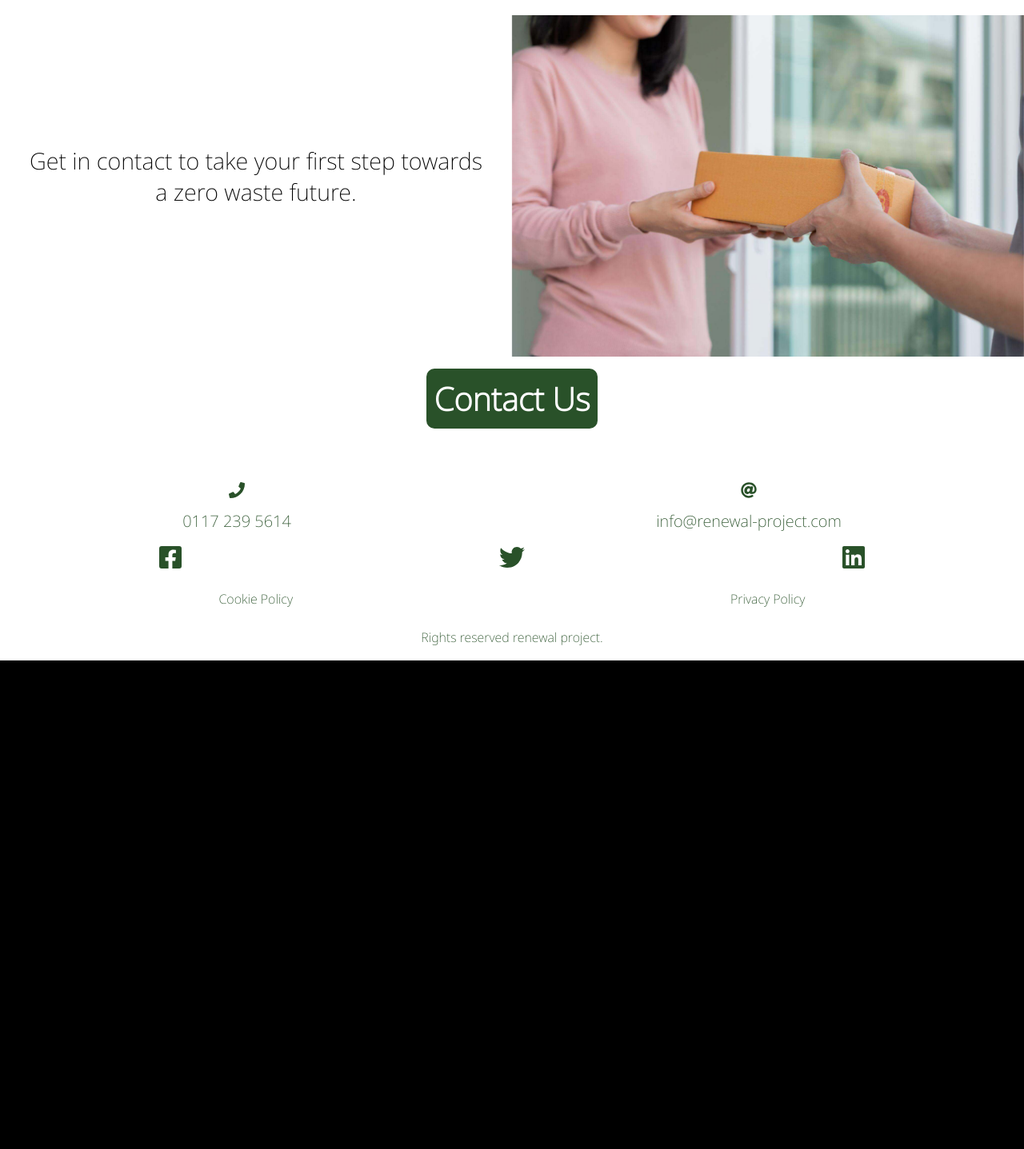
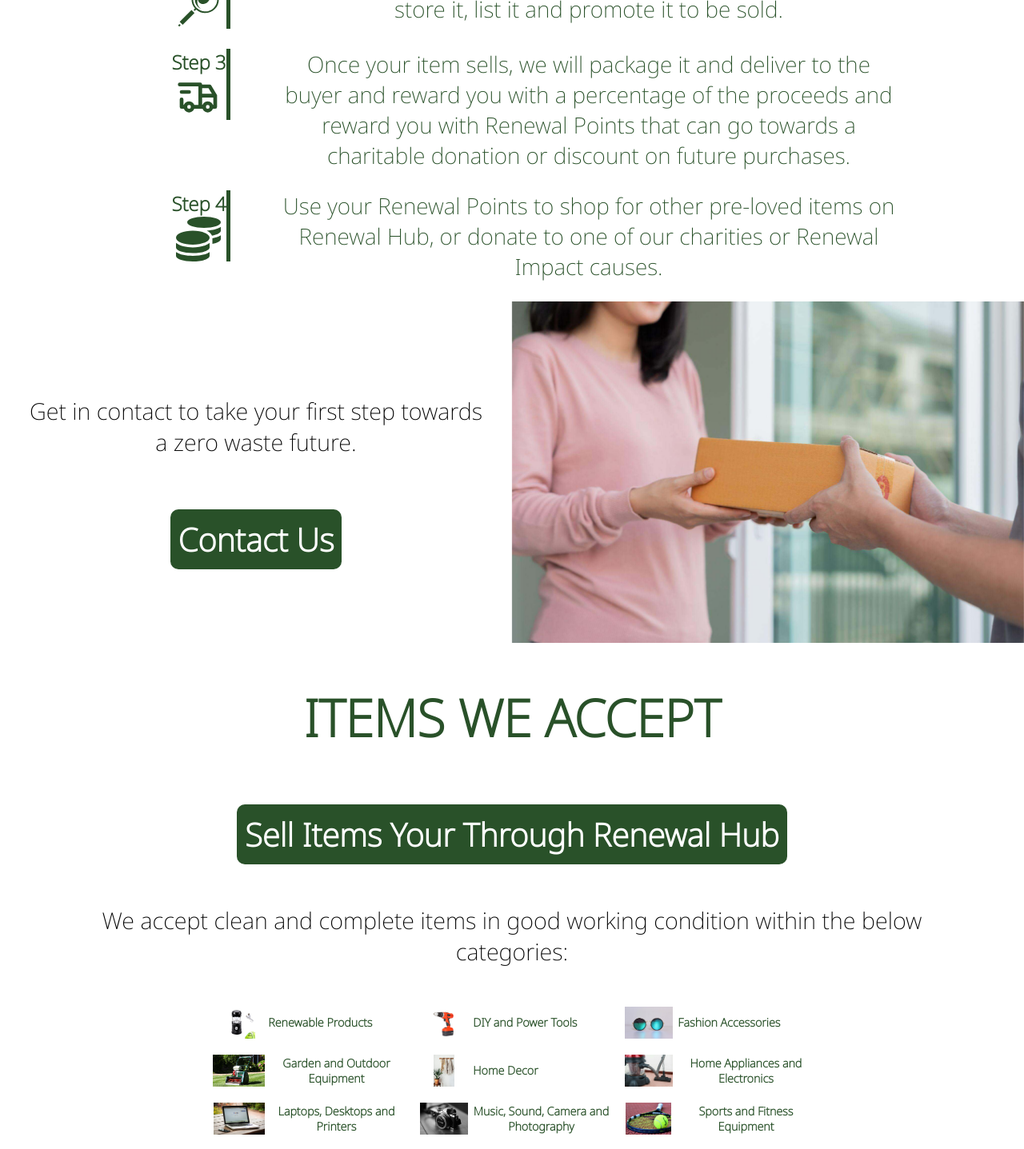
Before and after one commit to blakepablo24/renewal-project, a React (Vite) app: page /renewal-hub in a window 1280 px wide. Shown: the part 1330-2767 px from the top of the page at 80% size. Before the commit the page ends 2156 px from the top, so only its background shows below. Built offline with nearby package versions, Linux system fonts and the light colour scheme.

Commit message:
more content

```diff
--- a/index.html
+++ b/index.html
@@ -17,6 +17,7 @@
     <link href="https://fonts.googleapis.com/css2?family=Crimson+Pro:wght@200&display=swap" rel="stylesheet">
     <link rel="preconnect" href="https://fonts.googleapis.com">
     <link rel="preconnect" href="https://fonts.gstatic.com" crossorigin>
+    <meta name="p:domain_verify" content="2c4f47a182657aea8386f05e00c0ef5a"/>
     <link href="https://fonts.googleapis.com/css2?family=Noto+Sans:wght@200&display=swap" rel="stylesheet">
     <meta name="viewport" content="width=device-width, initial-scale=1.0" />
     <meta name="google-site-verification" content="OQV9GqlMx2yeQZ3vpBWO-K32GZBG6uV9BwtxjKnLXlM" />
--- a/src/constants/constants.jsx
+++ b/src/constants/constants.jsx
@@ -1,12 +1,78 @@
+import diyPowerTools from '../assets/diy-power-tools.jpg';
+import fashionAccessories from '../assets/fashion-accessories.jpg';
+import gardenOutdoorEquipment from '../assets/garden-outdoor-equipment.jpg';
+import homeDecor from '../assets/home-and-decor.jpg';
+import homeApplianceElectronics from '../assets/home-aplliances-eletronics.jpg';
+import laptopsDesktopsPrinters from '../assets/laptops-desktops-printers.jpg';
+import musicSoundCameraPhotography from '../assets/music-sound-camera-photography.jpg';
+import sportsFitnessEquipment from '../assets/sports-fitness-equipment.jpg';
+import toysGames from '../assets/toys-games.jpg';
+import renewableProducts from '../assets/renewable-products.png';
+
 let myConstClass = {}
+
+const shoppingCategories = [
+  {
+      title: "Renewable Products",
+      image: renewableProducts,
+      link: "https://5d164f.myshopify.com/collections/all"
+  },
+  {
+      title: "DIY and Power Tools",
+      image: diyPowerTools,
+      link: "https://5d164f.myshopify.com/collections/all"
+  },
+  {
+      title: "Fashion Accessories",
+      image: fashionAccessories,
+      link: "https://5d164f.myshopify.com/collections/all"
+  },
+  {
+      title: "Garden and Outdoor Equipment",
+      image: gardenOutdoorEquipment,
+      link: "https://5d164f.myshopify.com/collections/all"
+  },
+  {
+      title: "Home Decor",
+      image: homeDecor,
+      link: "https://5d164f.myshopify.com/collections/all"
+  },
+  {
+      title: "Home Appliances and Electronics",
+      image: homeApplianceElectronics,
+      link: "https://5d164f.myshopify.com/collections/all"
+  },
+  {
+      title: "Laptops, Desktops and Printers",
+      image: laptopsDesktopsPrinters,
+      link: "https://5d164f.myshopify.com/collections/all"
+  },
+  {
+      title: "Music, Sound, Camera and Photography",
+      image: musicSoundCameraPhotography,
+      link: "https://5d164f.myshopify.com/collections/all"
+  },
+  {
+      title: "Sports and Fitness Equipment",
+      image: sportsFitnessEquipment,
+      link: "https://5d164f.myshopify.com/collections/all"
+  },
+  {
+      title: "Toys and Games",
+      image: toysGames,
+      link: "https://5d164f.myshopify.com/collections/all"
+  },
+]
 
 if (!process.env.NODE_ENV || process.env.NODE_ENV === 'development') {
   myConstClass = {
-    BASE_URL: "http://localhost:8000"
+    BASE_URL: "http://localhost:8000",
+    shoppingCategories: shoppingCategories
   }
 } else {
   myConstClass = {
-    BASE_URL: "https://renewal-project.com/renewal-project-back/public"
+    BASE_URL: "https://renewal-project.com/renewal-project-back/public",
+    shoppingCategories: shoppingCategories
   }
 }
 
--- a/src/containers/LandingPage/LandingPage.jsx
+++ b/src/containers/LandingPage/LandingPage.jsx
@@ -174,12 +174,12 @@
                         <img className='main-image' src={pierImage} />
                     </div>
                 </div>
+                <button className='main-button' onClick={this.props.changeSubjectHandler}>
+                    <h4>Contact Us</h4>
+                </button>
                 <div className={classes.landingPageFullScreen}>
                     <div className='image-and-paragraphs-container'>
                     <div className='paragraph-container'>
-                            <button className='main-button' onClick={this.props.changeSubjectHandler}>
-                                <h4>Contact Us</h4>
-                            </button>
                             <p className='pillar-paragraph'>At Renewal Project, we're committed to helping you make a positive impact on the environment while earning points and rewards. Whether you're interested in our Renewal Hub for sustainable trade, Renewal Tech for eco-friendly IT solutions, Renewal Impact for global climate initiatives, or Renewal Check for a comprehensive sustainability assessment, we have the expertise and resources to support you.</p>
                             <h3 className='intro-paragraph-title'>Take the First Step Towards a Greener Future</h3>
                             <p className='pillar-paragraph'>Ready to join the movement towards sustainability? Contact us today to learn more about our services or to book your free Renewal Check. Let us help you discover practical solutions and eco-friendly products that can transform your home or business.</p>
--- a/src/containers/RenewalHub/RenewalHub.jsx
+++ b/src/containers/RenewalHub/RenewalHub.jsx
@@ -8,6 +8,7 @@
 import packageImage from '../../assets/4.jpg';
 import FUNCTIONS from '../../functions/functions';
 import renewalHubImage from '../../assets/renewal-hub-banner.png';
+import CONST from '../../constants/constants';
 
 class RenewalHub extends Component{
 
@@ -27,6 +28,9 @@
                     </Link>
                     <div className='paragraph-container'>
                         <p className='pillar-paragraph'>At Renewal Hub, we champion a circular economy by recycling and reusing used items. We connect communities through sustainable trade and reward loyalty, creating a network of individuals committed to reducing waste and embracing eco-friendly living. By turning unwanted items into valued resources, we are committed to promoting community engagement and zero waste practices.</p>
+                    </div>
+                    <div className='paragraph-container'>
+                        <p className='pillar-paragraph'>Earn points for every item you trade-in which will help go towards discounts on products and solutions you purchase from us in future! Find out more about our Renewal Points on our store page</p>
                     </div>
                     <Link className='main-button' to='https://5d164f.myshopify.com/collections/all'>
                         <h4>Check Out Our {this.props.subjects[0]} Store</h4>
@@ -68,12 +72,32 @@
                     <div className='image-and-paragraphs-container'>
                             <div className='paragraph-container'>
                                 <p className='pillar-paragraph'>Get in contact to take your first step towards a zero waste future.</p>
+                                <Link className='main-button' to='/contact-form'>
+                                    <h4>Contact Us</h4>
+                                </Link>
                             </div>
                             <img className='main-image' src={packageImage} />
                         </div>
                     </div>
-                    <Link className='main-button' to='/contact-form'>
-                        <h4>Contact Us</h4>
+                    <h2 className='intro-title'>ITEMS WE ACCEPT</h2>
+                    <Link className='main-button' to='/sell-your-items-through-renewal-hub'>
+                        <h4>Sell Items Your Through {this.props.subjects[0]}</h4>
+                    </Link>
+                    <div className='paragraph-container'>
+                        <p className='pillar-paragraph'>We accept clean and complete items in good working condition within the below categories:</p>
+                    </div>
+                    <div className={classes.shoppingCategoriesContainer}>
+                        {CONST.shoppingCategories.map((category, i) =>
+                        <Link to={category.link} key={i} className={classes.shoppingCategoryContainer}>
+                            <img className={classes.shoppingCategoryImage} src={category.image} />
+                            <div className={classes.shoppingCategoryHeadingContainer}>
+                                <h3 className={classes.shoppingCategoryHeading}>{category.title}</h3>
+                            </div>
+                        </Link>
+                        )}
+                    </div>
+                    <Link className='main-button' to='/sell-your-items-through-renewal-hub'>
+                        <h4>Sell Items Your Through {this.props.subjects[0]}</h4>
                     </Link>
             </div>
         )
--- a/src/containers/RenewalHub/RenewalHub.module.css
+++ b/src/containers/RenewalHub/RenewalHub.module.css
@@ -36,3 +36,107 @@
 .stepParagraph {
     font-size: 1.3rem;
 }
+
+.shopLinkContainer {
+    display: grid;
+    place-items: center center;
+    grid: 1fr / 8fr 2fr;
+    width: 95%;
+}
+
+.linkImage {
+    width: 100%;
+}
+
+.shoppingCategoriesContainer  {
+    display: grid;
+    place-items: center center;
+    width: 95%;
+}
+
+.shoppingCategoryContainer{
+    display: grid;
+    place-items: center center;
+    width: 95%;
+    height: 5vh;
+    position: relative;
+    margin-bottom: 2.5vh;
+    grid-template-columns: 3fr 7fr;
+}
+
+.shoppingCategoryImage {
+    max-width: 100%;
+    height: 5vh;
+}
+
+.shoppingCategoryHeadingContainer {
+    height: 100%;
+    width: 100%;
+    color: var(--main-txt);
+    display: grid;
+    place-items: center start;
+    z-index: 1;
+}
+
+.shoppingCategoryHeading {
+    font-size: 0.9rem;
+}
+
+.shoppingLinkContainer {
+    display: grid;
+    place-items: center center;
+    width: 100%;
+}
+
+/* mobile landscape */
+@media only screen and (min-width : 321px) and (max-width : 1023px) and (orientation : landscape) {
+    .shoppingCategoriesContainer  {
+        grid-template-columns: 1fr 1fr 1fr;
+        width: 80%;
+    }
+
+    .shoppingLinkContainer {
+        grid-auto-flow: column;
+    }
+}
+
+@media only screen and (min-width: 1024px) and (orientation: landscape) {
+    .shoppingCategoriesContainer  {
+        display: grid;
+        place-items: center center;
+        grid-template-columns: 1fr 1fr 1fr;
+        width: 60%;
+    }
+
+    .shoppingLinkContainer {
+        display: grid;
+        place-items: center center;
+        grid-auto-flow: column;
+    }
+
+    .stepsContainer {
+        display: grid;
+        place-items: center center;
+        width: 100%;
+    }
+
+    .stepContainer {
+        width: 75%;
+    }
+
+    .stepContainer svg {
+        font-size: 3.5rem;
+    }
+
+    .stepHeading {
+        place-self: start center;
+        display: grid;
+        place-items: center center;
+        margin-right: 10px;
+        border-right: solid var(--main-txt) 5px;
+    }
+
+    .stepParagraph {
+        font-size: 1.75rem;
+    }
+}
```
Also changed, not shown: src/components/Ui/Footer/Footer.jsx (+4 -5 lines), src/containers/RenewalShop/RenewalShop.jsx (+4 -65 lines).
